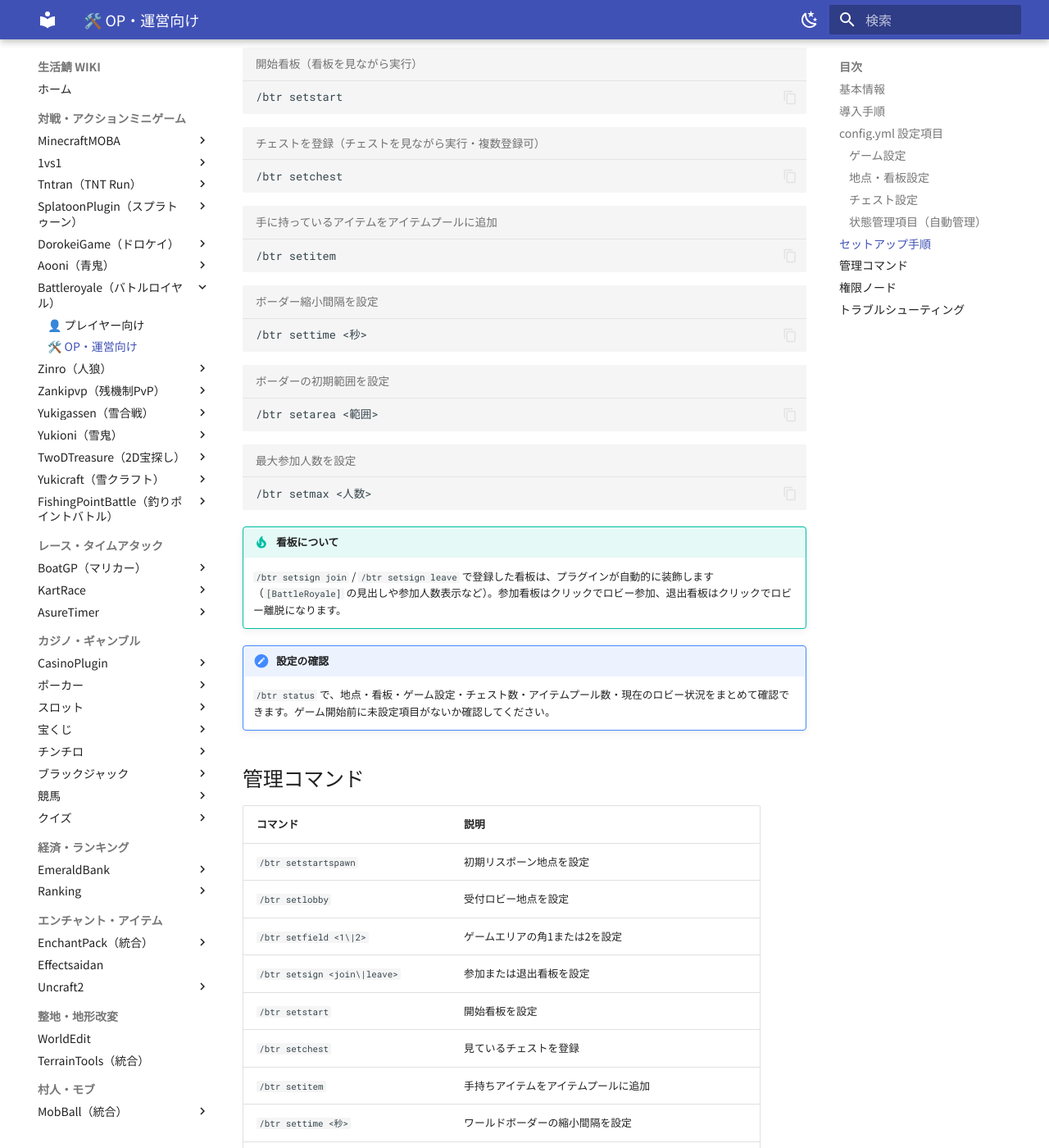
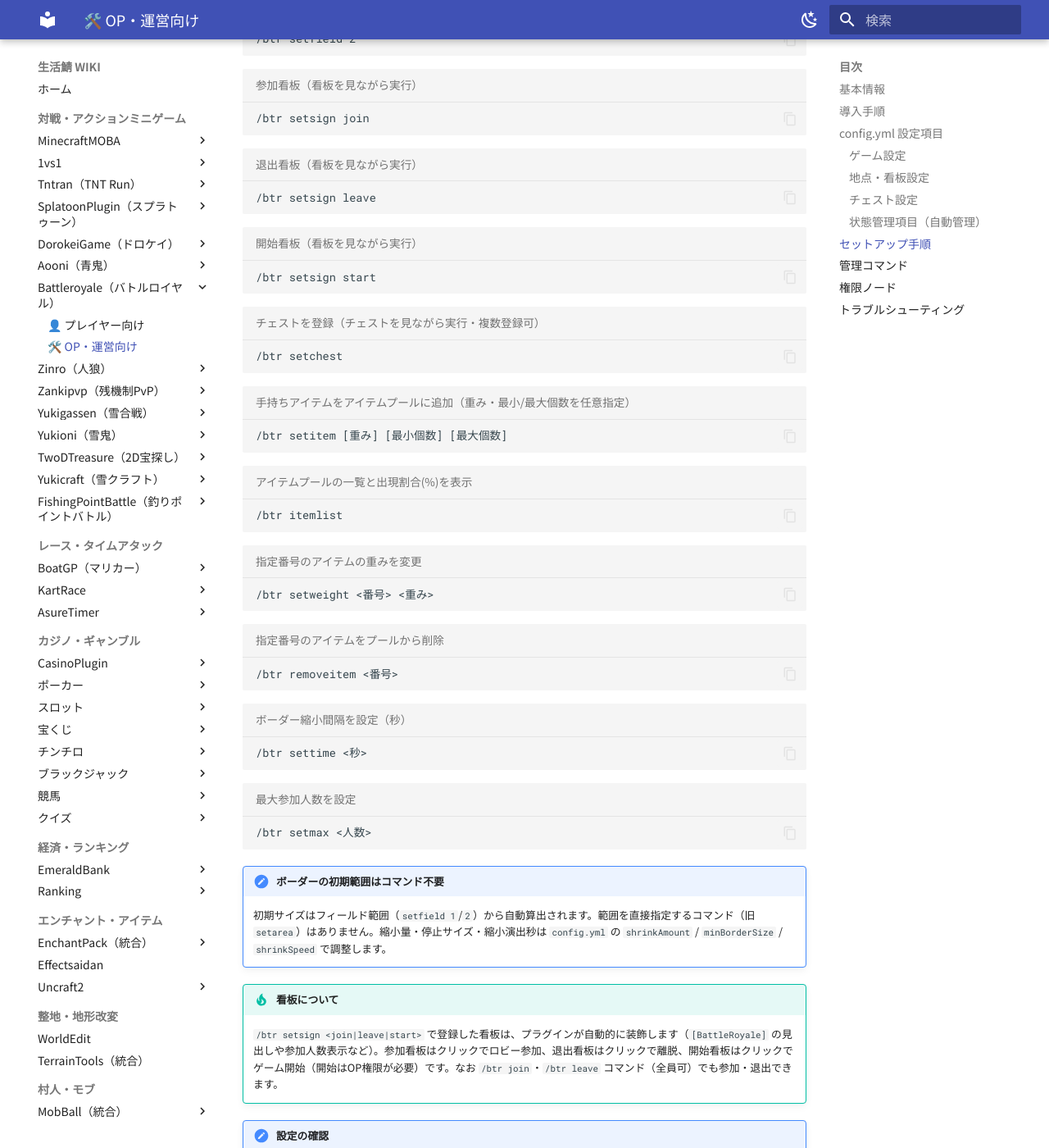
Before and after one commit to hennteko/seikatsu-wiki, an MkDocs documentation site: the page built from docs/minigames/battleroyale/op.md, in a window 1280 px wide and 1400 px high, scrolled down 3876 px. Shown: the whole window at 82% size. Built offline with MkDocs 1.6.1 and Material for MkDocs 9.7.7, drawn with Linux system fonts in a browser that asks for light colours; some of the changed text lies outside the part shown.

Commit message:
docs: バトロア ボーダー自動算出/shrinkAmount・join/leave/start・アイテム管理コマンドを反映

````diff
--- a/docs/minigames/battleroyale/op.md
+++ b/docs/minigames/battleroyale/op.md
@@ -36,12 +36,17 @@ Battleroyale の導入・初期設定・config・権限・管理コマンドを
 | キー | 既定値 | 説明 |
 |---|---|---|
 | `maxPlayers` | 16 | ロビーの最大参加人数 |
-| `initialArea` | 1000 | ワールドボーダーの初期範囲（ブロック） |
-| `shrinkTime` | 60 | ワールドボーダーが縮小する間隔（秒）。1回につき **2ブロック** 縮小し、サイズ10で停止 |
+| `shrinkTime` | 60 | ワールドボーダーが縮小する **間隔**（秒） |
+| `shrinkAmount` | 50 | 1回の縮小で縮むブロック数 |
+| `shrinkSpeed` | 5 | 1回の縮小にかける秒数（ボスバー演出） |
+| `minBorderSize` | 10 | これ以下には縮まない停止サイズ |
 | `spawnMinY` | 1 | スポーン地点の最小Y（地表探索の下限） |
 | `spawnMaxY` | 5 | スポーン地点の最大Y |
 | `chestItemsMin` | 3 | 1チェストに入れるアイテム数の最小 |
 | `chestItemsMax` | 9 | 1チェストに入れるアイテム数の最大 |
+
+!!! note "ボーダーの初期サイズは自動算出です"
+    ワールドボーダーの **初期サイズは設定したフィールド範囲（`areaPos1`〜`areaPos2`）から自動で決まります**（X幅・Z幅の大きい方）。初期サイズを直接指定する設定キー（旧 `initialArea`）はありません。`shrinkTime` 秒ごとに `shrinkAmount` ブロックずつ（`shrinkSpeed` 秒かけて）縮小し、`minBorderSize` で停止します。
 
 ### 地点・看板設定
 
@@ -53,6 +58,7 @@ Battleroyale の導入・初期設定・config・権限・管理コマンドを
 | `areaPos2` | `ワールド名,x,y,z` | ゲームエリアの角2 |
 | `joinSign` | `ワールド名,x,y,z` | 参加看板の位置 |
 | `leaveSign` | `ワールド名,x,y,z` | 退出看板の位置 |
+| `startSign` | `ワールド名,x,y,z` | 開始看板の位置（`/btr setsign start` で登録） |
 
 ### チェスト設定
 
@@ -105,31 +111,42 @@ OP権限で以下のコマンドを実行します。地点系のコマンドは
 ```
 
 ```text title="開始看板（看板を見ながら実行）"
-/btr setstart
+/btr setsign start
 ```
 
 ```text title="チェストを登録（チェストを見ながら実行・複数登録可）"
 /btr setchest
 ```
 
-```text title="手に持っているアイテムをアイテムプールに追加"
-/btr setitem
+```text title="手持ちアイテムをアイテムプールに追加（重み・最小/最大個数を任意指定）"
+/btr setitem [重み] [最小個数] [最大個数]
 ```
 
-```text title="ボーダー縮小間隔を設定"
-/btr settime <秒>
+```text title="アイテムプールの一覧と出現割合(%)を表示"
+/btr itemlist
 ```
 
-```text title="ボーダーの初期範囲を設定"
-/btr setarea <範囲>
+```text title="指定番号のアイテムの重みを変更"
+/btr setweight <番号> <重み>
+```
+
+```text title="指定番号のアイテムをプールから削除"
+/btr removeitem <番号>
+```
+
+```text title="ボーダー縮小間隔を設定（秒）"
+/btr settime <秒>
 ```
 
 ```text title="最大参加人数を設定"
 /btr setmax <人数>
 ```
 
+!!! note "ボーダーの初期範囲はコマンド不要"
+    初期サイズはフィールド範囲（`setfield 1`/`2`）から自動算出されます。範囲を直接指定するコマンド（旧 `setarea`）はありません。縮小量・停止サイズ・縮小演出秒は `config.yml` の `shrinkAmount` / `minBorderSize` / `shrinkSpeed` で調整します。
+
 !!! tip "看板について"
-    `/btr setsign join` / `/btr setsign leave` で登録した看板は、プラグインが自動的に装飾します（`[BattleRoyale]` の見出しや参加人数表示など）。参加看板はクリックでロビー参加、退出看板はクリックでロビー離脱になります。
+    `/btr setsign <join|leave|start>` で登録した看板は、プラグインが自動的に装飾します（`[BattleRoyale]` の見出しや参加人数表示など）。参加看板はクリックでロビー参加、退出看板はクリックで離脱、開始看板はクリックでゲーム開始（開始はOP権限が必要）です。なお `/btr join`・`/btr leave` コマンド（全員可）でも参加・退出できます。
 
 !!! note "設定の確認"
     `/btr status` で、地点・看板・ゲーム設定・チェスト数・アイテムプール数・現在のロビー状況をまとめて確認できます。ゲーム開始前に未設定項目がないか確認してください。
@@ -141,12 +158,13 @@ OP権限で以下のコマンドを実行します。地点系のコマンドは
 | `/btr setstartspawn` | 初期リスポーン地点を設定 |
 | `/btr setlobby` | 受付ロビー地点を設定 |
 | `/btr setfield <1\|2>` | ゲームエリアの角1または2を設定 |
-| `/btr setsign <join\|leave>` | 参加または退出看板を設定 |
-| `/btr setstart` | 開始看板を設定 |
+| `/btr setsign <join\|leave\|start>` | 参加／退出／開始看板を設定 |
 | `/btr setchest` | 見ているチェストを登録 |
-| `/btr setitem` | 手持ちアイテムをアイテムプールに追加 |
+| `/btr setitem [重み] [最小] [最大]` | 手持ちアイテムをアイテムプールに追加 |
+| `/btr itemlist` | アイテムプールの一覧と出現割合を表示 |
+| `/btr setweight <番号> <重み>` | 指定アイテムの重みを変更 |
+| `/btr removeitem <番号>` | 指定アイテムを削除 |
 | `/btr settime <秒>` | ワールドボーダーの縮小間隔を設定 |
-| `/btr setarea <範囲>` | ワールドボーダーの初期範囲を設定 |
 | `/btr setmax <人数>` | 最大参加人数を設定 |
 | `/btr setteam <プレイヤー> <チーム名>` | 指定プレイヤーのチームを設定（`@p` などのセレクタ可） |
 | `/btr start` | ゲームを開始する |
@@ -166,11 +184,11 @@ plugin.yml には次の2つの権限が定義されています。コード上
 
 | 権限ノード | 既定 | 用途 |
 |---|---|---|
-| `battleroyale.admin` | OP | `setup` / `setchest` / `setitem` / `settime` / `setarea` / `setmax` / `setteam` / `start` / `stop` / `reset` / `status` |
-| `battleroyale.play` | OP | プレイヤー参加用コマンド権限。一般プレイヤーの参加・退出は看板で行うためOP既定 |
+| `battleroyale.admin` | OP | 管理系（setstartspawn / setlobby / setfield / setsign / setchest / setitem / itemlist / setweight / removeitem / settime / setmax / setteam / start / stop / reset / status） |
+| `battleroyale.play` | OP | `/btr team`（チーム参加）の使用権限 |
 
-!!! note "プレイヤー用コマンドの権限チェック"
-    `/btr join` / `leave` / `team` は `battleroyale.play` 権限をチェックしています。既定が OP のため、一般プレイヤーはこれらのコマンドで参加・退出できません。一般プレイヤーの参加・退出はロビーに設置された看板から行います。
+!!! note "join / leave は権限不要・team はOP権限"
+    `/btr join`・`/btr leave` は **権限チェックがなく全プレイヤーが使えます**（看板の右クリックと同じ動作）。一方 `/btr team <チーム名>` は `battleroyale.play`（既定OP）が必要なため、一般プレイヤーにチーム分けを使わせたい場合は権限プラグインで `battleroyale.play` を付与してください。
 
 ## トラブルシューティング
 
````
Also changed, not shown: docs/minigames/battleroyale/player.md (+7 -5 lines).
